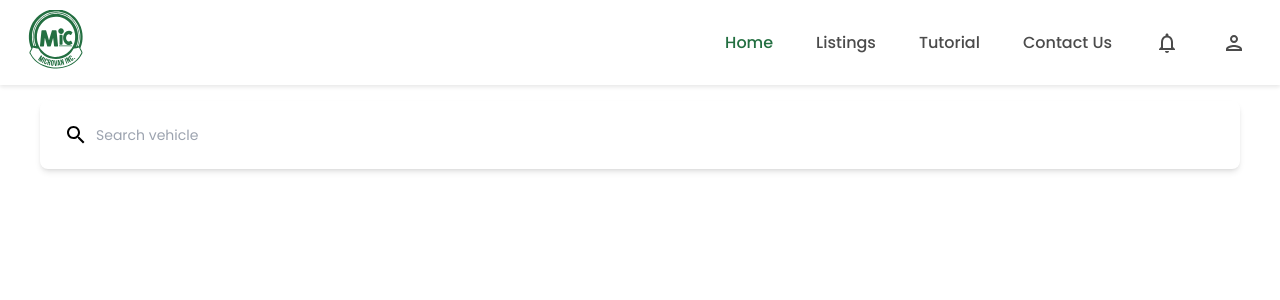
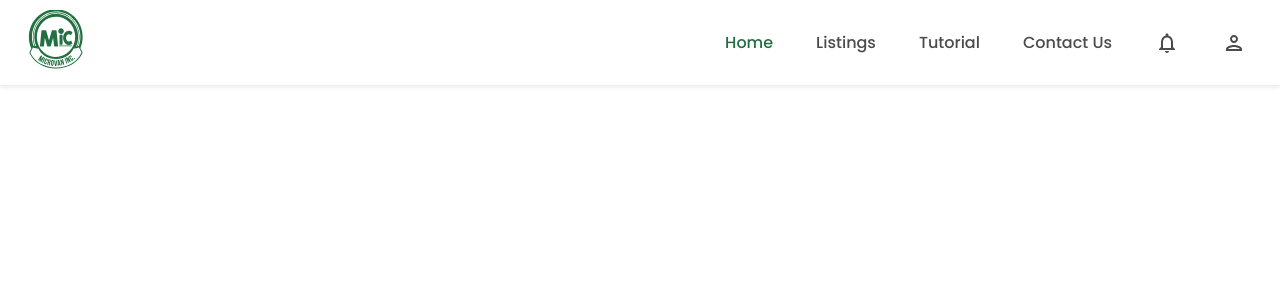
Before and after one commit to ubclaunchpad/microvan, a React (Create React App) app in the folder frontend/: page / in a window 1280 px wide. Shown: the top 300 px of the page. Built offline with nearby package versions, Linux system fonts and the light colour scheme; no server answers.

Commit message:
Run format

```diff
--- a/frontend/src/App.jsx
+++ b/frontend/src/App.jsx
@@ -2,7 +2,7 @@ import React from 'react';
 import Routers from './routers/Routers';
 
 function App() {
-  return <Routers />
+	return <Routers />;
 }
 
 export default App;
--- a/frontend/src/pages/HomePage.jsx
+++ b/frontend/src/pages/HomePage.jsx
@@ -1,12 +1,10 @@
 import React from 'react';
 import NavBar from '../components/navBars/NavBar';
-import ListingSearchBar from "../components/searchBars/ListingsSearchBar";
 
 export default function HomePage() {
 	return (
 		<div className="App">
 			<NavBar />
-			<ListingSearchBar />
 		</div>
 	);
 }
```
Also changed, not shown: frontend/package.json (+5 -5 lines), 1 other file (tests, documents, lock files or other folders).
